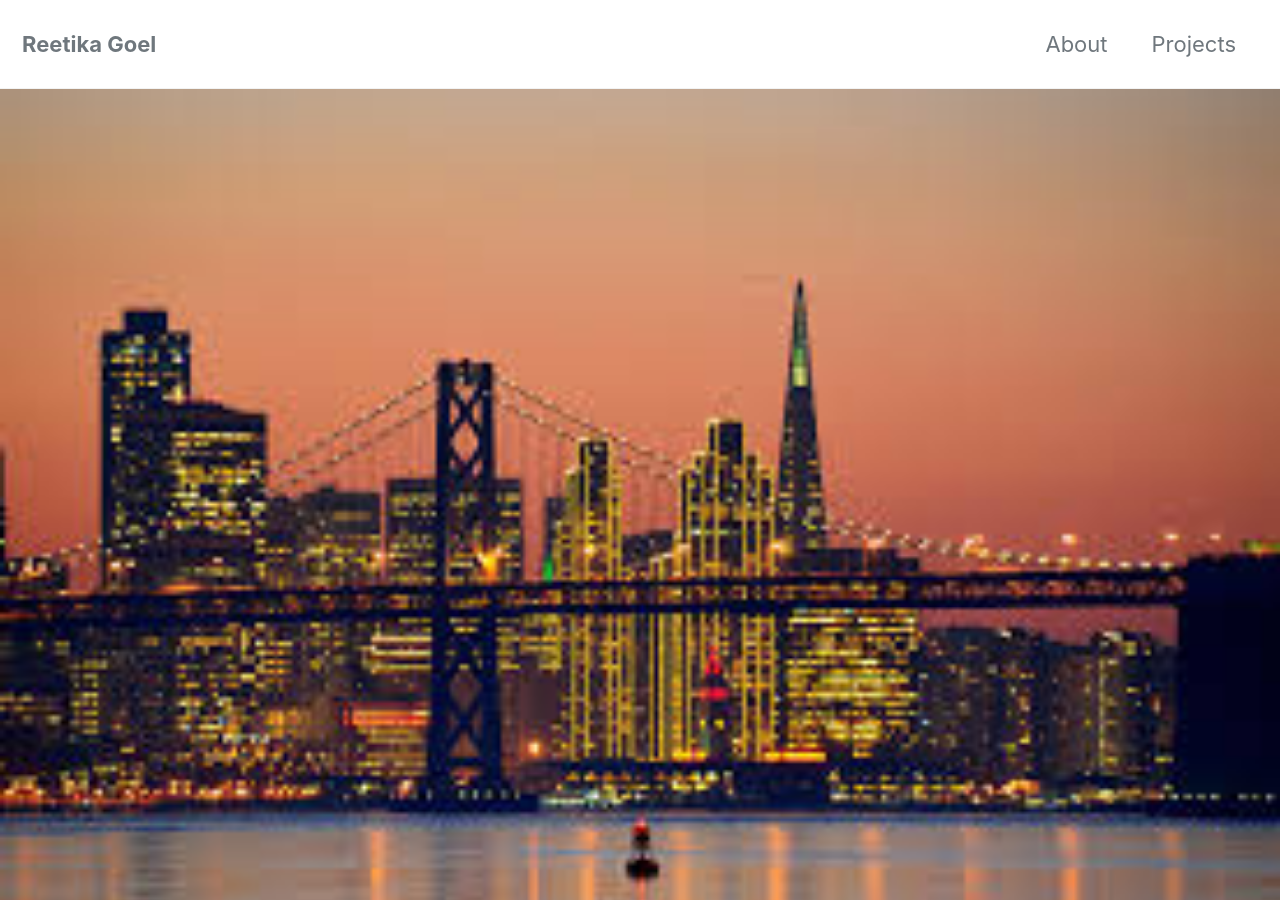
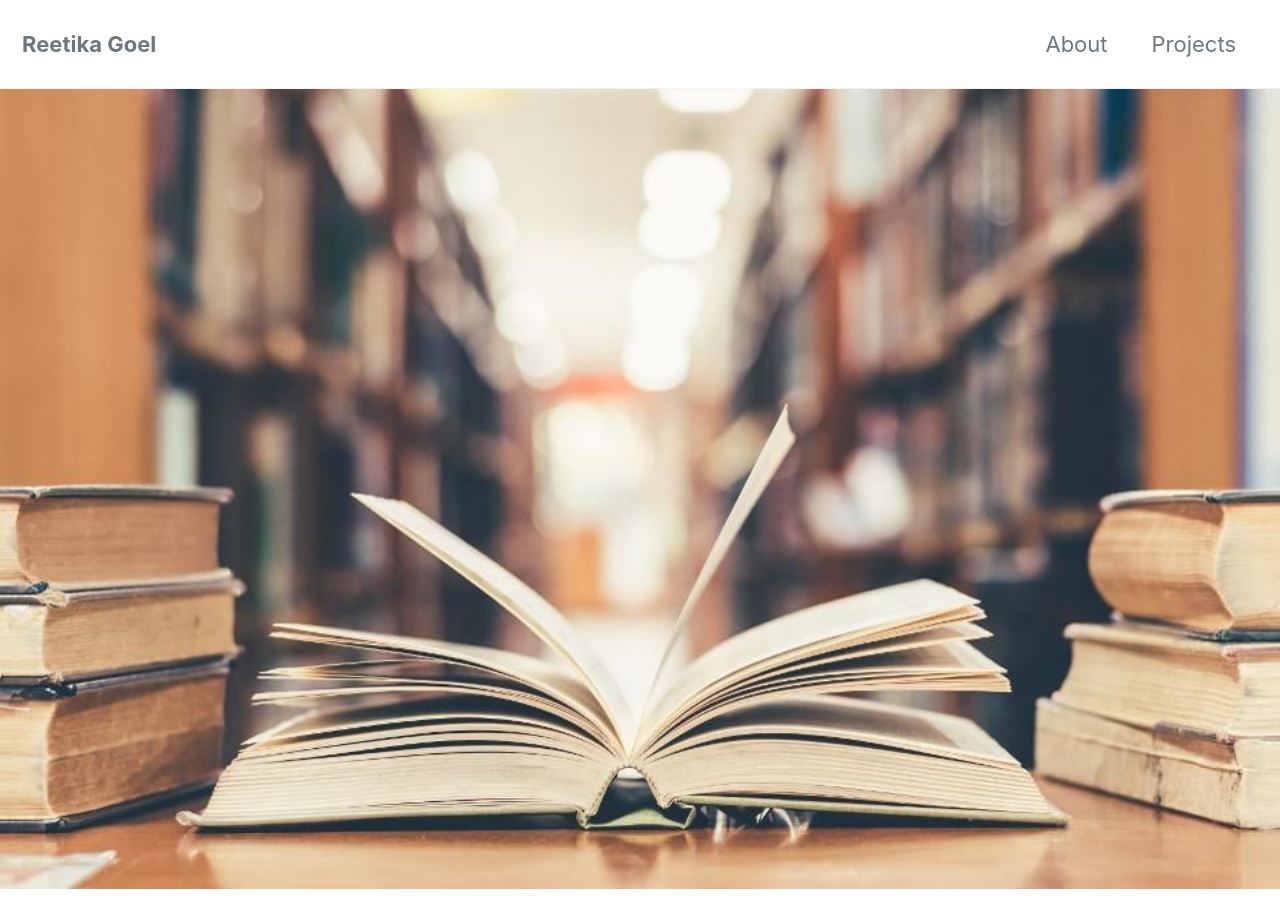
Before and after one commit to reetika-goel/reetika-goel.github.io, a Jekyll site: the page built from index.html, in a window 1280 px wide and 900 px high. Built offline with Jekyll 4.4.1, drawn with Linux system fonts in a browser that asks for light colours; cached includes are drawn as plain includes; nearby versions of some CDN libraries; the list of posts is cut into pages by our own code.

Commit message:
Update index.html

```diff
--- a/index.html
+++ b/index.html
@@ -2,5 +2,5 @@
 layout: home
 author_profile: true
 header:
-  image: "/images/GG.jpeg"
+  image: "/images/book.jpg"
 ---
```
